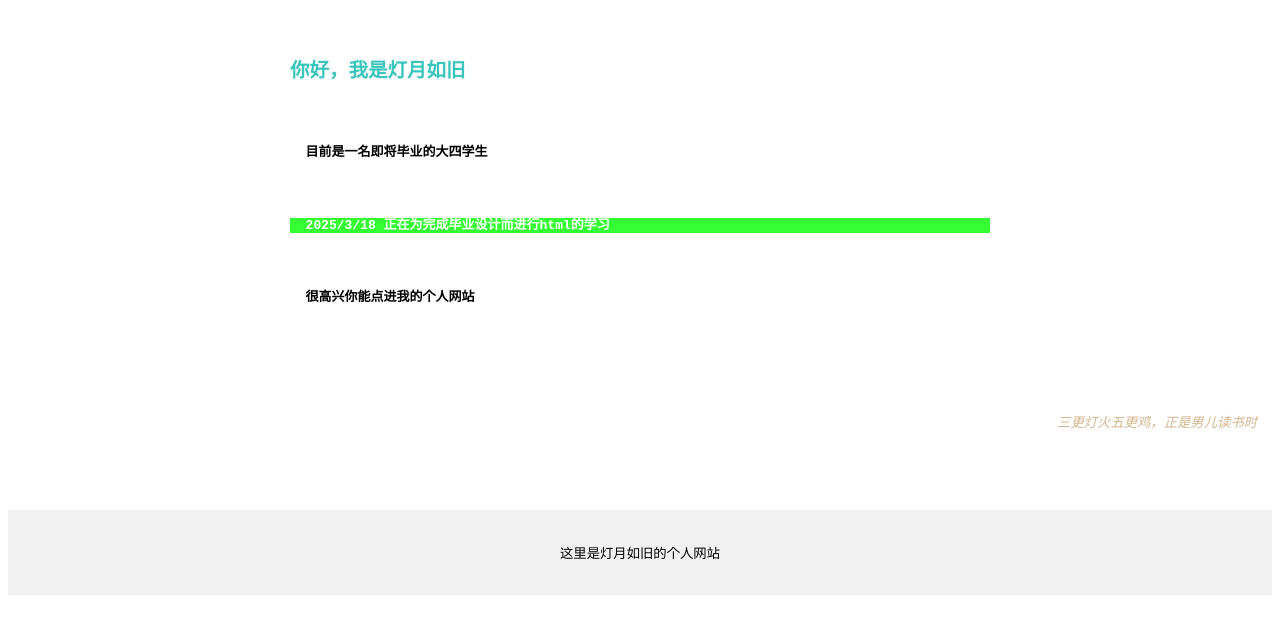
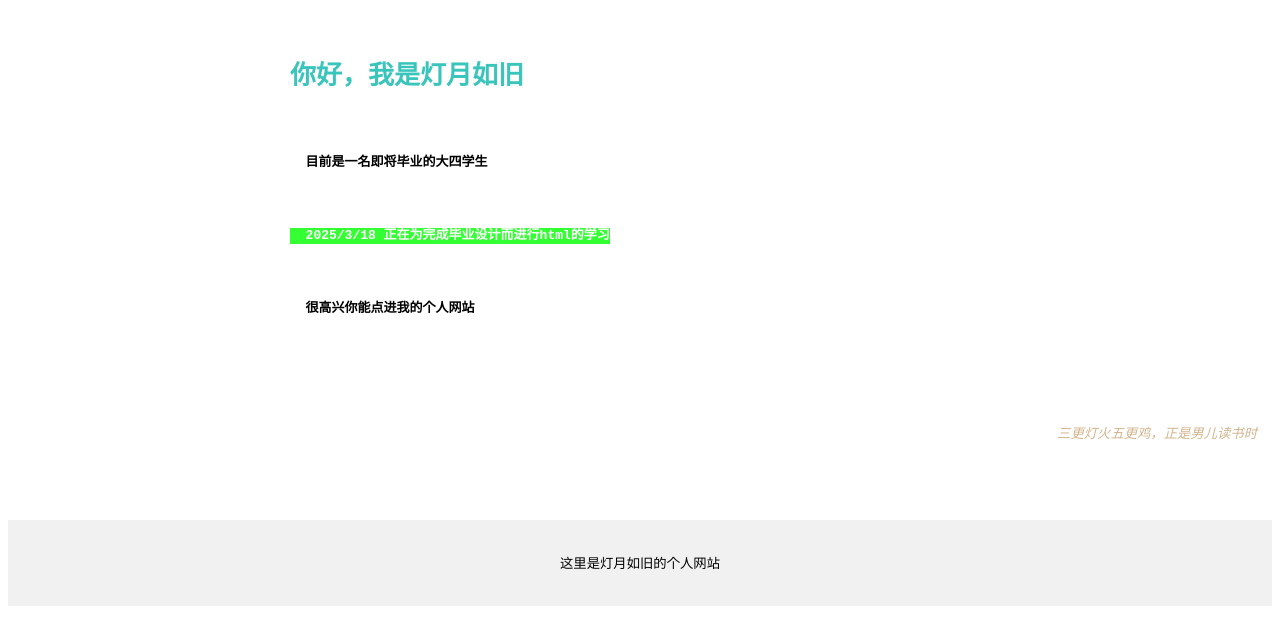
Before and after one commit to yuelant/first, a plain HTML site: page index.html in a window 1280 px wide. Drawn offline with Linux system fonts and the light colour scheme.

Commit message:
Update index.html

```diff
--- a/index.html
+++ b/index.html
@@ -15,14 +15,16 @@
       line-height:1.2;
     ">
         <b>
-            <pre><h2 style="
+            <pre><h1 style="
         color:#39C5BB  ;
         max-width: 180px;
-        ">你好，我是灯月如旧</h2>
+        ">你好，我是灯月如旧</h1>
       <p>  目前是一名即将毕业的大四学生</p>
       <p style="
       color:#FFFFFF;
-      background-color: #33FF33;">  2025/3/18 正在为完成毕业设计而进行html的学习</p>
+      background-color: #33FF33;
+      max-width: 320px;
+      ">  2025/3/18 正在为完成毕业设计而进行html的学习</p>
         <p>  很高兴你能点进我的个人网站</p></pre>
         </b>
 
```
